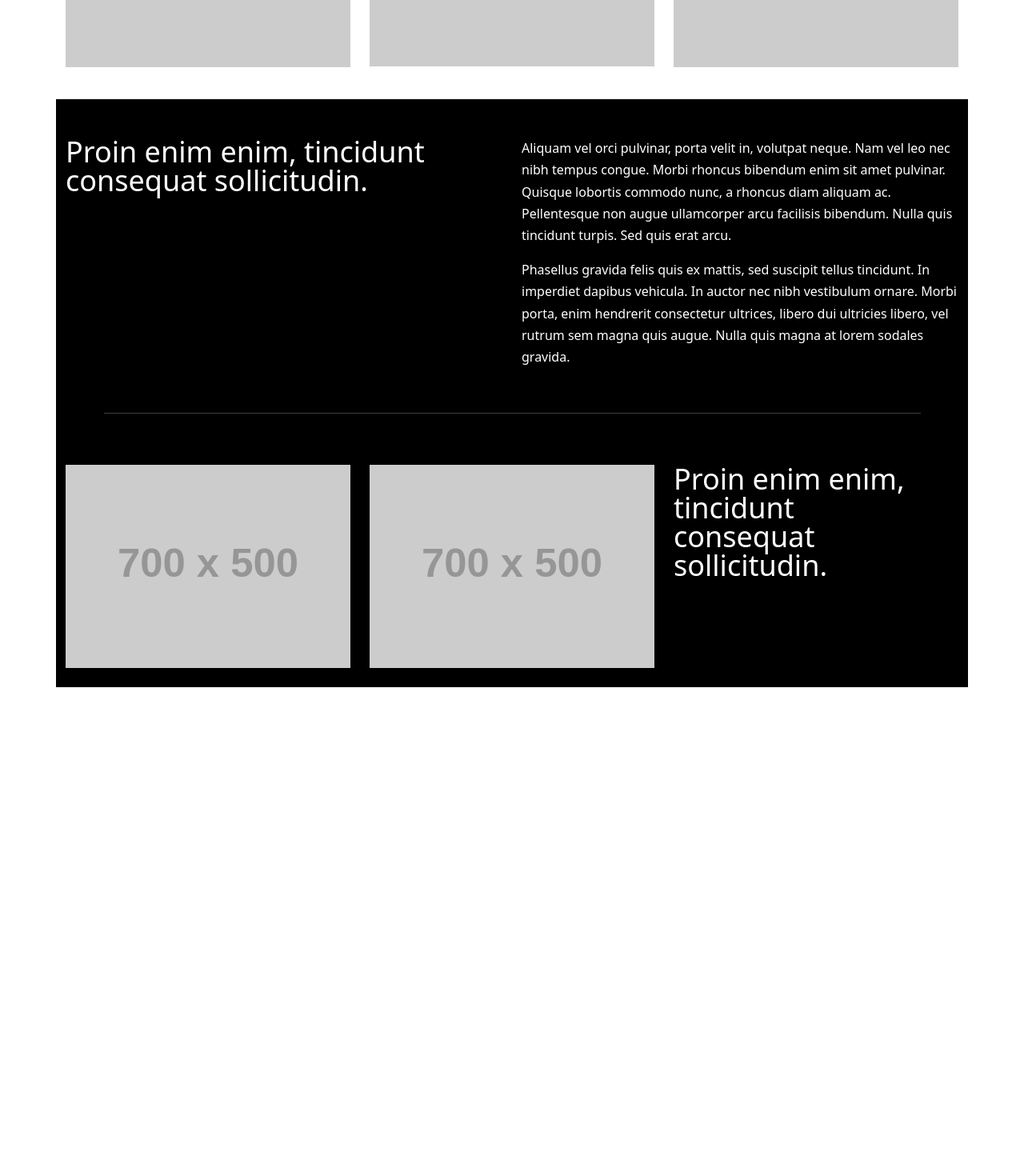
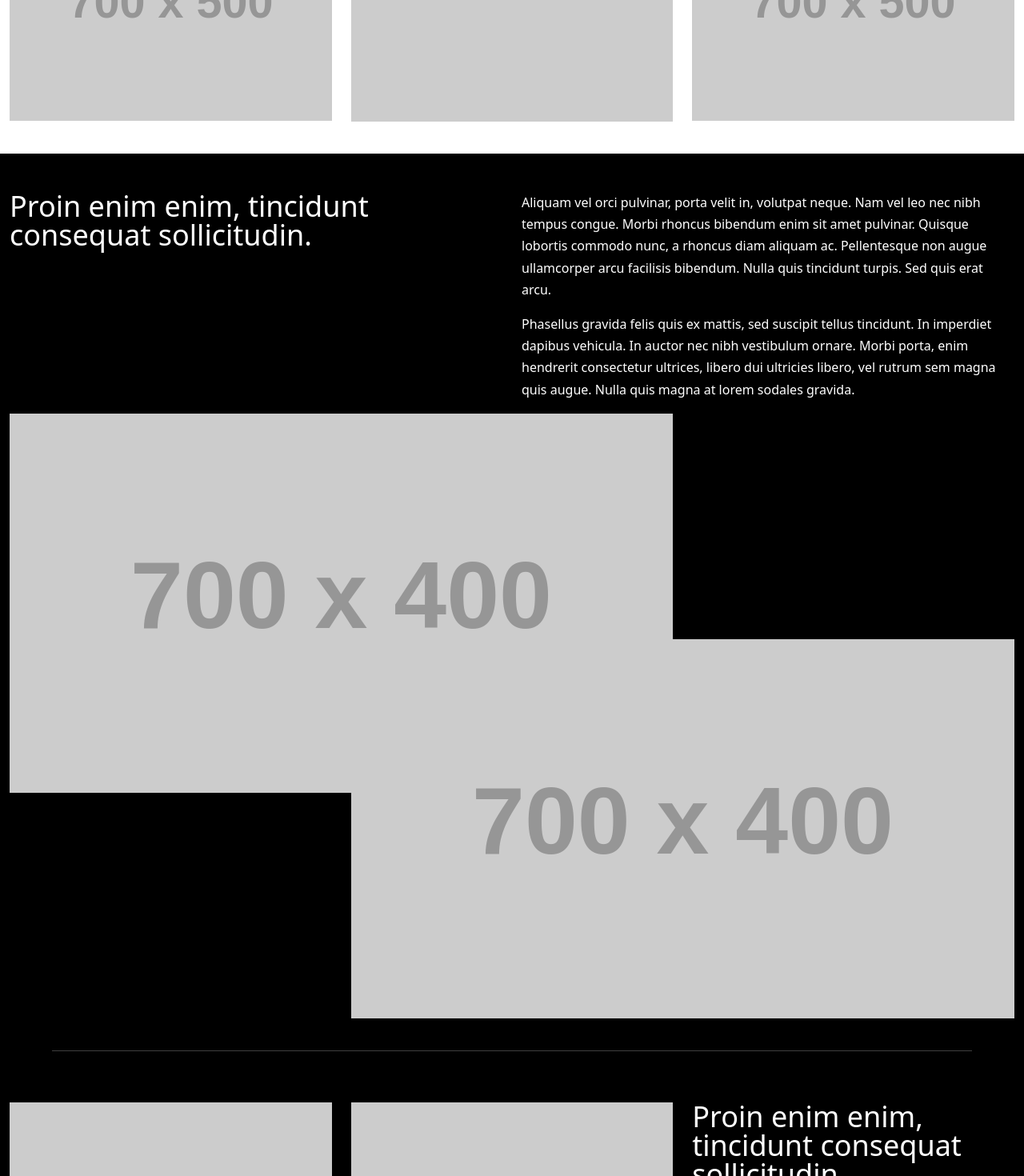
Before and after one commit to irinsajan/brink-app, a Next.js app: page / in a window 1280 px wide. Shown: the part 1700-3170 px from the top of the page at 80% size. Before the commit the page ends 2559 px from the top, so only its background shows below. Built offline with nearby package versions, Linux system fonts and the light colour scheme.

Commit message:
style for large devices done

```diff
--- a/pages/index.js
+++ b/pages/index.js
@@ -56,7 +56,7 @@ export default function Home() {
 
         {/* gallery section */}
         <section>
-          <div className="container">
+          <div className="container-fluid">
             <div className="row mb-4">
               <div className="col-md-4">
                 <div className="row mb-3">
@@ -81,10 +81,10 @@ export default function Home() {
           </div>
         </section>
 
-        {/* black background text section */}
+        {/* black background sections */}
         <section>
-          <div className="container">
-            <div className="row bg1 pt-5">
+          <div className="container-fluid bg1">
+            <div className="row pt-5">
               <div className="col-md-6">
                 <h2 className="heading3 pe-5">
                   Proin enim enim, tincidunt consequat sollicitudin.
@@ -107,10 +107,27 @@ export default function Home() {
           </div>
         </section>
 
+
+        {/* black background overlap images */}
+        <section>
+          <div className="container-fluid bg1">
+            <div className="row">
+              <div className="col-md-8">
+                  <img className="hero-img" src="https://via.placeholder.com/700x400/5F35F7"/>
+              </div>
+              <div className="col-md-8 ms-auto overlap">
+                  <img className="hero-img" src="https://via.placeholder.com/700x400/4425B2;
+"/>
+              </div>
+            </div>
+          </div>
+        </section>
+
+
         {/* footer section */}
         <section>
-          <div className="container">
-            <div className="row bg1 py-4 justify-content-center">
+          <div className="container-fluid bg1">
+            <div className="row py-4 justify-content-center">
               <div className="col-md-11">
                 <hr className="style-one"></hr>
               </div>
--- a/styles/global.css
+++ b/styles/global.css
@@ -72,8 +72,14 @@
 }
 
 /* break line */
-hr.style-one {
+.style-one {
     border: 0;
 	height: 1px;
 	border-bottom: 1px solid #ffffff;
 }
+
+/* overlap images */
+.overlap {
+    margin-top: -15%;
+    margin-left: -15%;
+}
```
